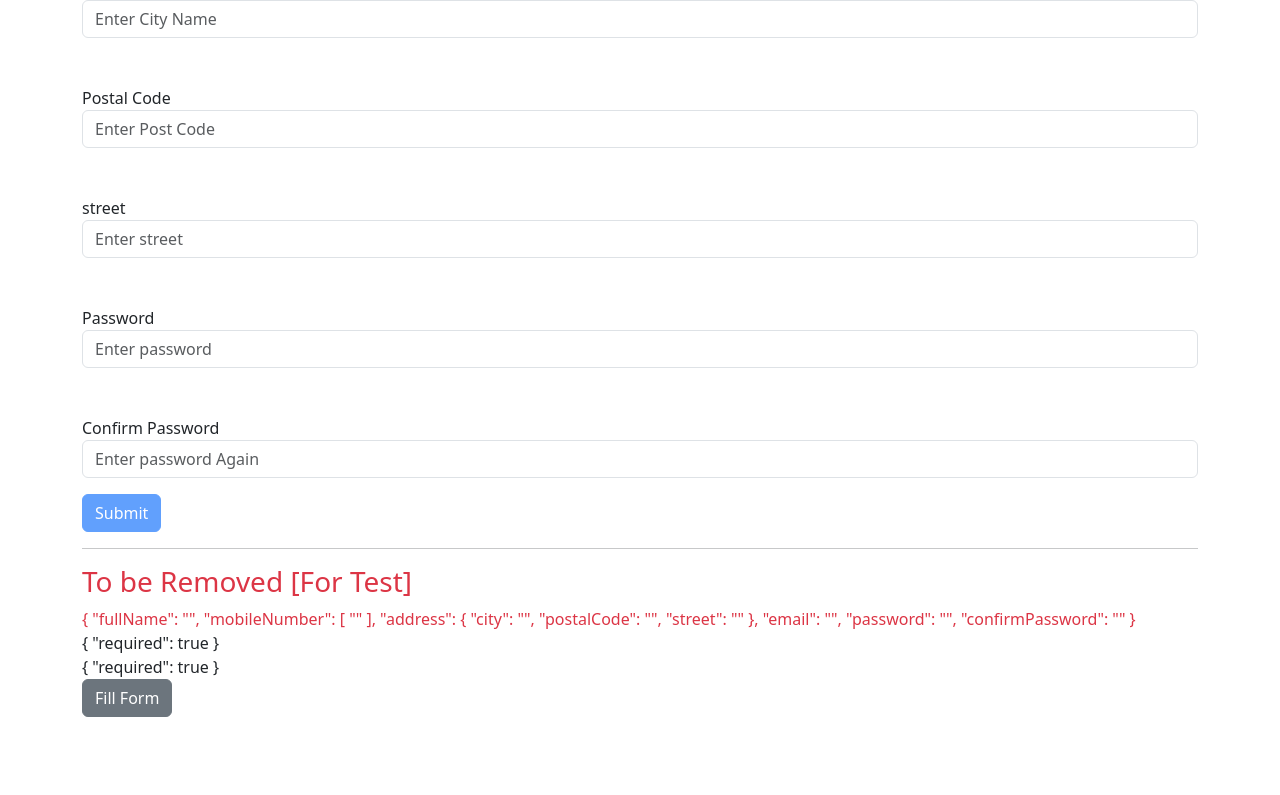
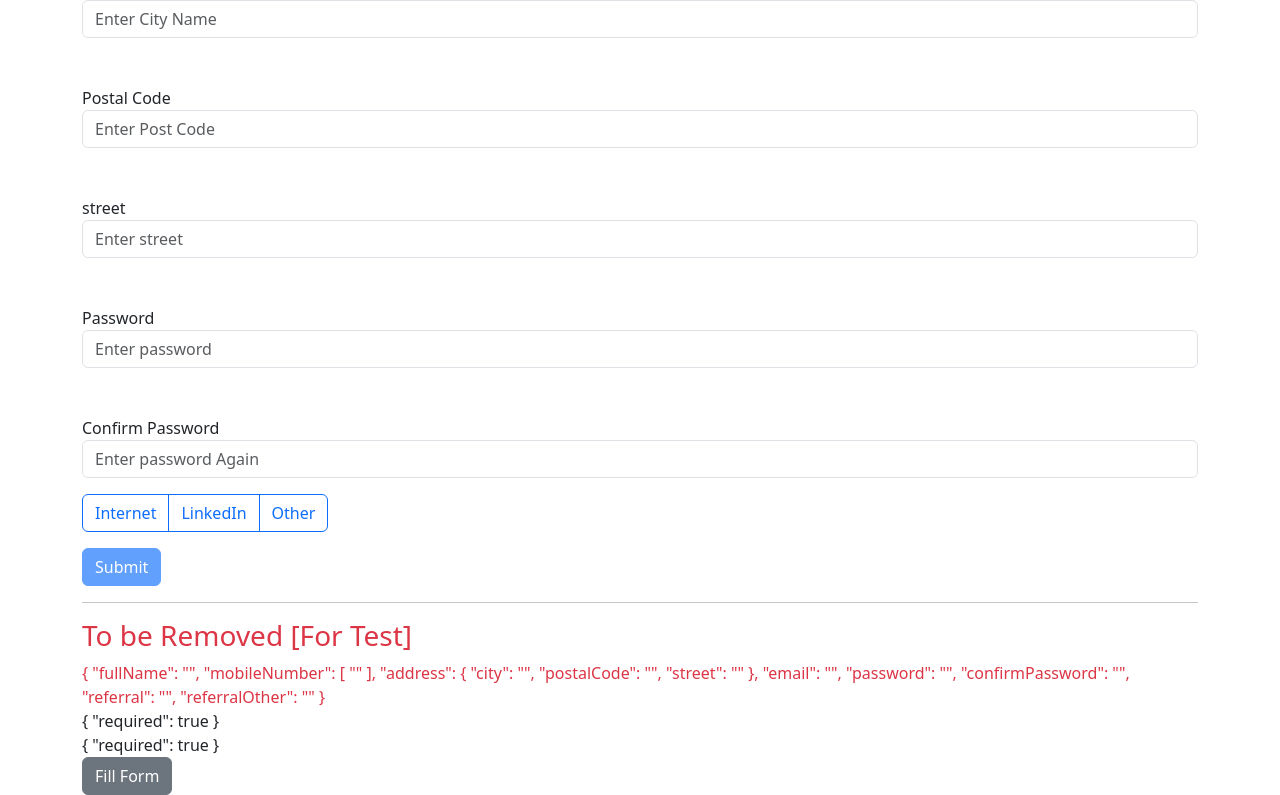
Before and after one commit to MahmoudHassan2505/Angular-Project, an Angular app: page /register in a window 1280 px wide. Shown: the part 412-1207 px from the top of the page. Before the commit the page ends 1129 px from the top, so only its background shows below. Built offline with nearby package versions, Linux system fonts and the light colour scheme.

Commit message:
adding and removing Validation during runtime

```diff
--- a/src/app/Components/user-register/user-register.component.html
+++ b/src/app/Components/user-register/user-register.component.html
@@ -71,6 +71,44 @@
                 id="cpassword" name="cpassword"
                 placeholder="Enter password Again">
         </div>
+
+        <div class="mt-3">
+            <div class="btn-group" role="group"
+                aria-label="Basic radio toggle button group">
+                <input formControlName="referral" type="radio" class="btn-check"
+                    name="referral"
+                    id="btnradio1"
+                    autocomplete="off" checked value="Internet"
+                    ((change))="UpdateReferralValidator()">
+                <label class="btn btn-outline-primary" for="btnradio1">Internet
+                </label>
+
+                <input formControlName="referral" type="radio" class="btn-check"
+                    name="referral"
+                    id="btnradio2"
+                    autocomplete="off" value="LinkedIn"
+                    (change)="UpdateReferralValidator()">
+                <label class="btn btn-outline-primary" for="btnradio2">LinkedIn
+                </label>
+
+                <input formControlName="referral" type="radio" class="btn-check"
+                    name="referral"
+                    id="btnradio3"
+                    autocomplete="off" value="Other"
+                    (change)="UpdateReferralValidator()">
+                <label class="btn btn-outline-primary" for="btnradio3">Other
+                </label>
+            </div>
+        </div>
+
+        <div class="form-group mt-3" *ngIf="referral?.value === 'Other'">
+            <label for="UreferralOther">referral Name</label>
+            <input formControlName="referralOther" type="text"
+                class="form-control"
+                id="UreferralOther" name="UreferralOther"
+                placeholder="Enter password Again">
+        </div>
+
         <button [disabled]="userRegisterForm.invalid" type="submit"
             class="btn btn-primary mt-3">Submit</button>
     </form>
--- a/src/app/Components/user-register/user-register.component.ts
+++ b/src/app/Components/user-register/user-register.component.ts
@@ -50,6 +50,8 @@ export class UserRegisterComponent implements OnInit {
       ],
       password: [''],
       confirmPassword: [''],
+      referral: [''],
+      referralOther: [''],
     });
   }
 
@@ -65,6 +67,10 @@ export class UserRegisterComponent implements OnInit {
 
   get mobileNumber() {
     return this.userRegisterForm.get('mobileNumber') as FormArray;
+  }
+
+  get referral() {
+    return this.userRegisterForm.get('referral');
   }
 
   fillForm() {
@@ -101,4 +107,17 @@ export class UserRegisterComponent implements OnInit {
   addNumebr() {
     this.mobileNumber.push(new FormControl(''));
   }
+
+  UpdateReferralValidator() {
+    if (this.referral?.value == 'Other') {
+      this.userRegisterForm
+        .get('referralOther')
+        ?.addValidators([Validators.required]);
+    } else {
+      this.userRegisterForm.get('referralOther')?.clearValidators();
+    }
+
+    //after adding or removing validator we call the following function to update the validations
+    this.userRegisterForm.get('referralOther')?.updateValueAndValidity();
+  }
 }
```
